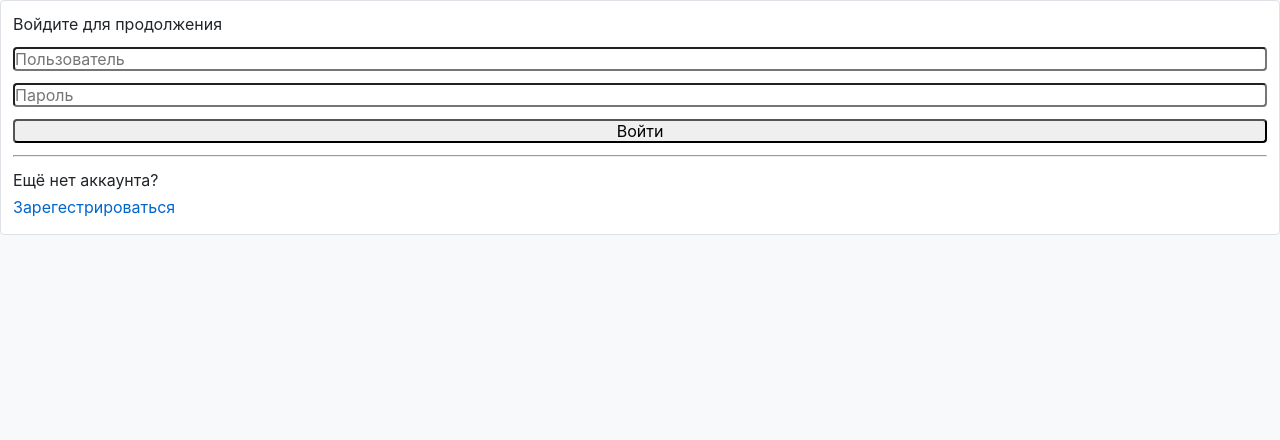
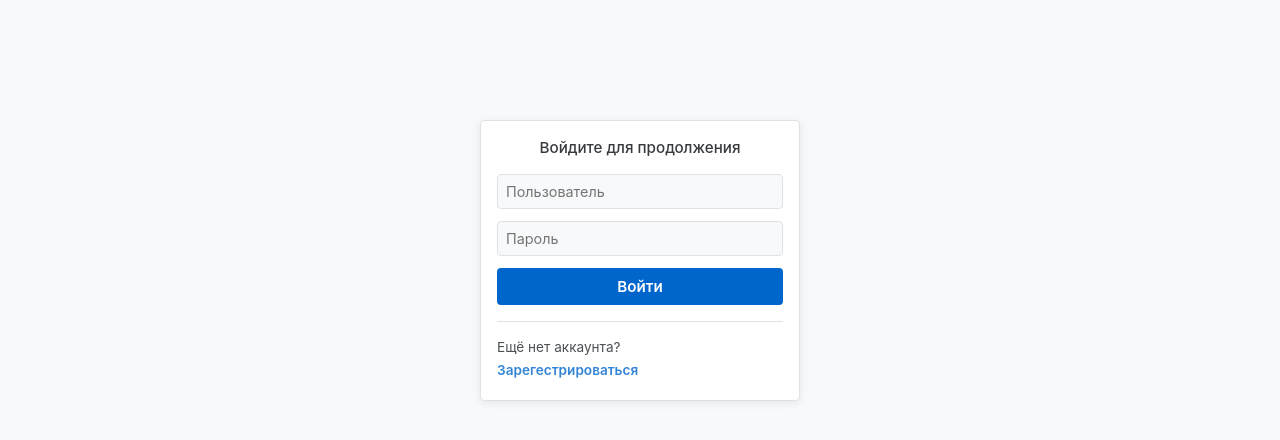
Before and after one commit to EagIe0wI/diplom-frontend, a React (Vite) app: page /login in a window 1280 px wide. Shown: the top 440 px of the page. Built offline with nearby package versions, Linux system fonts and the light colour scheme; no server answers.

Commit message:
Возвращена верстка для авторизации, Поетрялась прошлым комитом.

```diff
--- a/src/pages/LoginForm.jsx
+++ b/src/pages/LoginForm.jsx
@@ -47,7 +47,7 @@ const LoginForm = () => {
 
 	return (
 		<form onSubmit={submitForm} className="auth-form-container">
-			<p>Войдите для продолжения</p>
+			<p className="auth-form-title">Войдите для продолжения</p>
 
 			{apiError && <p className="login-form-error">{apiError}</p>}
 
--- a/src/styles/App.css
+++ b/src/styles/App.css
@@ -481,3 +481,108 @@ form button[type="button"]:hover {
 	from { transform: translateY(-20px); opacity: 0; }
 	to { transform: translateY(0); opacity: 1; }
 }
+
+
+/* ===== 10. СТИЛИЗАЦИЯ ЛОГИНА И РЕГИСТРАЦИИ ===== */
+.auth-form-container {
+	max-width: 320px;
+	margin: 15vh auto 0 auto;
+	padding: var(--space-lg);
+	background-color: var(--bg-card);
+	border: 1px solid var(--border-color);
+	border-radius: var(--radius-sm);
+	display: flex;
+	flex-direction: column;
+	gap: var(--space-md);
+	box-shadow: var(--card-shadow);
+}
+
+.auth-form-title,
+.auth-form-container h2 {
+	font-size: 1.1em;
+	font-weight: 600;
+	text-align: center;
+	color: var(--text-main);
+	margin-bottom: var(--space-xs);
+}
+
+p.auth-form-title {
+	font-size: 0.95em;
+	font-weight: 500;
+	opacity: 0.9;
+}
+
+.auth-form-container input[name="username"],
+.auth-form-container input[type="password"],
+.auth-form-container input[placeholder="Логин"] {
+	box-sizing: border-box;
+	width: 100%;
+	background-color: var(--bg-main);
+	color: var(--text-main);
+	border: 1px solid var(--border-color);
+	border-radius: var(--radius-sm);
+	padding: var(--space-sm);
+	font-size: 0.9em;
+	outline: none;
+	transition: border-color 0.2s;
+}
+
+.auth-form-container input[name="username"]:focus,
+.auth-form-container input[type="password"]:focus,
+.auth-form-container input[placeholder="Логин"]:focus {
+	border-color: var(--accent-color);
+}
+
+.auth-submit-btn,
+.auth-form-container button[type="submit"] {
+	box-sizing: border-box;
+	width: 100%;
+	background-color: var(--accent-color);
+	color: #ffffff;
+	border: 1px solid transparent;
+	border-radius: var(--radius-sm);
+	padding: var(--space-sm);
+	font-size: 0.95em;
+	font-weight: 600;
+	cursor: pointer;
+	display: block;
+	text-align: center;
+	transition: background-color 0.2s;
+}
+
+.auth-submit-btn:hover,
+.auth-form-container button[type="submit"]:hover {
+	background-color: var(--border-color);
+}
+
+.auth-divider {
+	border: none;
+	border-top: 1px solid var(--border-color);
+	margin: var(--space-xs) 0;
+}
+
+.auth-footer,
+.auth-form-container div:has(.auth-link) {
+	display: flex;
+	justify-content: center;
+	gap: var(--space-xs);
+	font-size: 0.85em;
+	color: var(--text-main);
+	opacity: 0.8;
+}
+
+.auth-link {
+	color: var(--accent-color);
+	text-decoration: none;
+	font-weight: 600;
+}
+
+.auth-link:hover {
+	text-decoration: underline;
+}
+
+.login-form-error-field,
+.auth-form-container .login-form-error {
+	border-color: var(--danger-color) !important;
+	box-shadow: 0 0 0 1px var(--danger-color);
+}
```
